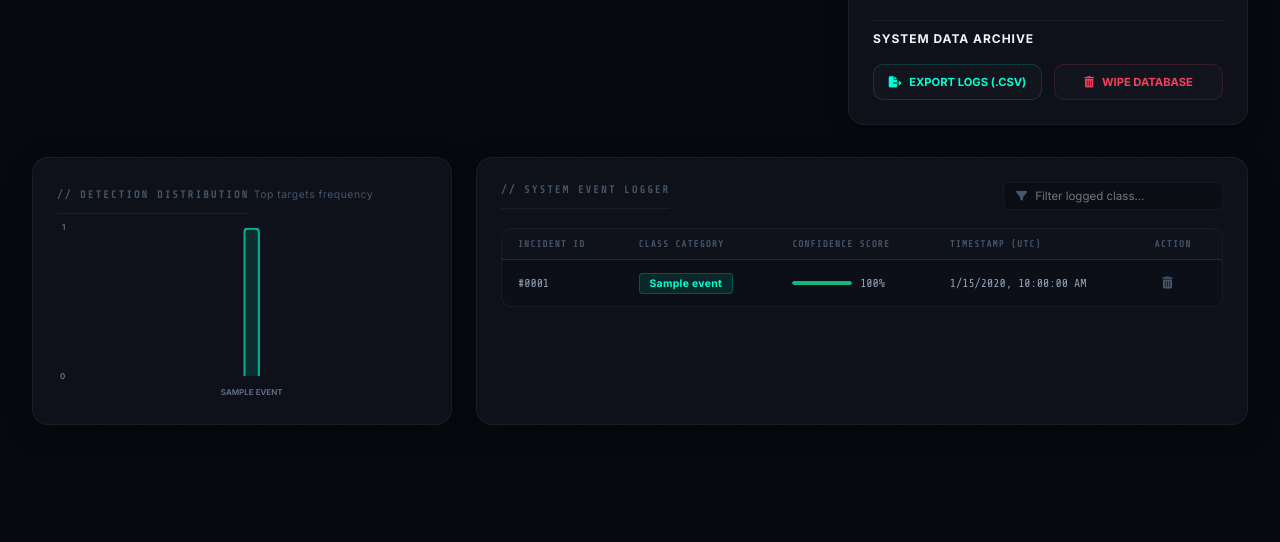
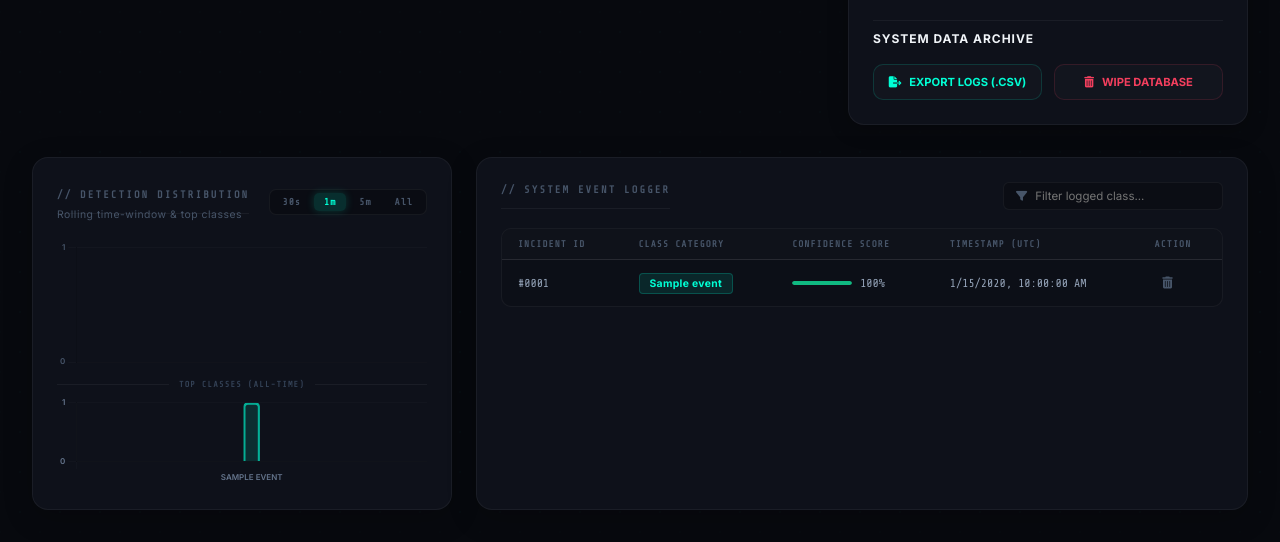
Before and after one commit to deepesh07-max/Camspy, a FastAPI app: page / in a window 1280 px wide. Shown: the part 1308-1850 px from the top of the page. Before the commit the page ends 1733 px from the top, so only its background shows below. Run offline with FastAPI, Linux system fonts and the light colour scheme; tables that the repository leaves empty hold one stand-in row (values such as "Sample post").

Commit message:
feat: add rolling time-window timeline chart to detection distribution panel

```diff
--- a/static/css/style.css
+++ b/static/css/style.css
@@ -1346,9 +1346,71 @@ body {
 }
 
 .chart-container {
-    height: 180px;
+    height: 180px; /* overridden per-instance via inline style */
     position: relative;
 }
+
+/* ── Rolling-window chart tab pills ─────────────────────── */
+.chart-tabs {
+    display: flex;
+    gap: 3px;
+    background: rgba(0, 0, 0, 0.25);
+    border: 1px solid var(--border-glass);
+    border-radius: 7px;
+    padding: 3px;
+}
+
+.chart-tab {
+    background: transparent;
+    border: none;
+    color: #475569;
+    font-family: var(--font-mono);
+    font-size: 0.6rem;
+    font-weight: 700;
+    letter-spacing: 0.1em;
+    padding: 4px 10px;
+    border-radius: 5px;
+    cursor: pointer;
+    transition: background 0.2s ease, color 0.2s ease;
+    white-space: nowrap;
+}
+
+.chart-tab:hover {
+    background: rgba(0, 255, 213, 0.08);
+    color: var(--cyan);
+}
+
+.chart-tab.active {
+    background: rgba(0, 255, 213, 0.14);
+    color: var(--cyan);
+    box-shadow: 0 0 8px rgba(0, 255, 213, 0.18);
+}
+
+/* ── Divider between the two charts ─────────────────────── */
+.chart-section-divider {
+    display: flex;
+    align-items: center;
+    gap: 10px;
+    margin: 10px 0 6px;
+}
+
+.chart-section-divider::before,
+.chart-section-divider::after {
+    content: "";
+    flex: 1;
+    height: 1px;
+    background: var(--border-glass);
+}
+
+.chart-sub-label {
+    font-family: var(--font-mono);
+    font-size: 0.52rem;
+    font-weight: 700;
+    color: #334155;
+    letter-spacing: 0.15em;
+    white-space: nowrap;
+}
+
 
 /* Event log table details */
 .table-scroll-wrapper {
--- a/static/js/app.js
+++ b/static/js/app.js
@@ -161,6 +161,9 @@ document.addEventListener("DOMContentLoaded", () => {
         prevSet:        new Set(),
 
         chart:          null,
+        timelineChart:  null,
+        detectionBuffer: [],   // [{ts: ms, label: str}]  – live rolling store
+        activeWindow:   60,    // seconds (0 = all-time)
         logs:           [],
     };
 
@@ -386,9 +389,119 @@ document.addEventListener("DOMContentLoaded", () => {
         const freq = {};
         logs.forEach(l => { const k = l.label.toUpperCase(); freq[k] = (freq[k]||0)+1; });
         const sorted = Object.entries(freq).sort((a,b) => b[1]-a[1]).slice(0,8);
-        state.chart.data.labels             = sorted.map(x => x[0]);
+        state.chart.data.labels            = sorted.map(x => x[0]);
         state.chart.data.datasets[0].data  = sorted.map(x => x[1]);
         state.chart.update();
+    }
+
+    /* -------------------------------------------------------
+       ROLLING TIME-WINDOW CHART
+     ------------------------------------------------------- */
+    function initTimelineChart() {
+        const c = $("timeline-chart");
+        if (!c) return;
+        state.timelineChart = new Chart(c, {
+            type: "line",
+            data: {
+                labels: [],
+                datasets: [{
+                    label: "Detections",
+                    data: [],
+                    borderColor: "rgba(0, 255, 213, 0.85)",
+                    backgroundColor: "rgba(0, 255, 213, 0.07)",
+                    borderWidth: 1.8,
+                    fill: true,
+                    tension: 0.45,
+                    pointRadius: 3,
+                    pointHoverRadius: 5,
+                    pointBackgroundColor: "rgba(0, 255, 213, 0.9)",
+                    pointBorderWidth: 0,
+                    pointHoverBackgroundColor: "#fff"
+                }]
+            },
+            options: {
+                responsive: true,
+                maintainAspectRatio: false,
+                animation: { duration: 250, easing: "easeOutQuart" },
+                plugins: {
+                    legend: { display: false },
+                    tooltip: {
+                        backgroundColor: "#0e111a",
+                        titleFont: { family: "Inter", size: 9, weight: "700" },
+                        bodyFont:  { family: "Inter", size: 9 },
+                        borderColor: "rgba(0, 255, 213, 0.3)",
+                        borderWidth: 1,
+                        callbacks: {
+                            label: ctx => ` ${ctx.parsed.y} detection${ctx.parsed.y !== 1 ? "s" : ""}`
+                        }
+                    }
+                },
+                scales: {
+                    x: {
+                        grid: { color: "rgba(255,255,255,0.025)" },
+                        ticks: {
+                            color: "#475569",
+                            font: { family: "Inter", size: 8, weight: "600" },
+                            maxRotation: 0
+                        }
+                    },
+                    y: {
+                        grid: { color: "rgba(255,255,255,0.025)" },
+                        beginAtZero: true,
+                        min: 0,
+                        ticks: {
+                            color: "#475569",
+                            font: { family: "Inter", size: 8, weight: "600" },
+                            stepSize: 1,
+                            precision: 0
+                        }
+                    }
+                }
+            }
+        });
+    }
+
+    function refreshTimelineChart() {
+        if (!state.timelineChart) return;
+        const now       = Date.now();
+        const windowSec = state.activeWindow;
+        const windowMs  = windowSec === 0 ? Infinity : windowSec * 1000;
+
+        // Choose bucket granularity based on selected window
+        let bucketSec, numBuckets;
+        if (windowSec === 0) {
+            // All-time: 10 dynamic buckets across the full span
+            numBuckets = 10;
+            const oldest  = state.detectionBuffer.length > 0 ? state.detectionBuffer[0].ts : now;
+            const spanSec = Math.max(60, (now - oldest) / 1000);
+            bucketSec = Math.ceil(spanSec / numBuckets);
+        } else if (windowSec <= 30)  { bucketSec = 5;  numBuckets = 6;  }
+        else if (windowSec <= 60)   { bucketSec = 5;  numBuckets = 12; }
+        else                         { bucketSec = 20; numBuckets = 15; }
+
+        // Purge entries outside the finite window (keep a tiny buffer for smooth edges)
+        if (windowMs !== Infinity) {
+            const cutoff = now - windowMs - bucketSec * 1000;
+            state.detectionBuffer = state.detectionBuffer.filter(d => d.ts >= cutoff);
+        }
+
+        // Build bucket counts and labels (newest bucket = rightmost = "now")
+        const buckets = new Array(numBuckets).fill(0);
+        const labels  = [];
+        for (let i = 0; i < numBuckets; i++) {
+            const secAgo = (numBuckets - 1 - i) * bucketSec;
+            labels.push(secAgo === 0 ? "now" : `-${secAgo}s`);
+        }
+
+        state.detectionBuffer.forEach(d => {
+            const ageSec     = (now - d.ts) / 1000;
+            const bucketIdx  = numBuckets - 1 - Math.floor(ageSec / bucketSec);
+            if (bucketIdx >= 0 && bucketIdx < numBuckets) buckets[bucketIdx]++;
+        });
+
+        state.timelineChart.data.labels            = labels;
+        state.timelineChart.data.datasets[0].data  = buckets;
+        state.timelineChart.update("none"); // skip animation for smooth rolling feel
     }
 
     /* -------------------------------------------------------
@@ -685,6 +798,10 @@ document.addEventListener("DOMContentLoaded", () => {
             beep();
 
             const now = Date.now();
+            // Push every hit into the rolling detection buffer (for the timeline chart)
+            hits.forEach(h => { state.detectionBuffer.push({ ts: now, label: h.class }); });
+            refreshTimelineChart();
+
             hits.forEach(h => {
                 const last = state.lastLogged.get(h.class) || 0;
                 if (now - last > state.cooldown || !state.prevSet.has(h.class)) {
@@ -918,10 +1035,24 @@ document.addEventListener("DOMContentLoaded", () => {
      ------------------------------------------------------- */
     async function init() {
         initChart();
+        initTimelineChart();
         renderFilters();
         updateAlarmTargetDiag();
         await loadLogs();
         await populateCamList();
+
+        // Wire up time-window tab buttons
+        document.querySelectorAll(".chart-tab").forEach(btn => {
+            btn.addEventListener("click", () => {
+                document.querySelectorAll(".chart-tab").forEach(b => b.classList.remove("active"));
+                btn.classList.add("active");
+                state.activeWindow = parseInt(btn.dataset.window, 10);
+                refreshTimelineChart();
+            });
+        });
+
+        // Rolling 2-second tick — makes the chart scroll forward even with no new events
+        setInterval(refreshTimelineChart, 2000);
 
         showLoading("INITIALIZING NEURAL NET", "Fetching COCO-SSD weights from node...");
 
--- a/templates/index.html
+++ b/templates/index.html
@@ -361,11 +361,28 @@
 <section class="bottom-analytics">
     <!-- Chart Card -->
     <div class="analytics-card chart-card">
-        <div class="card-header-row">
-            <span class="card-title">// DETECTION DISTRIBUTION</span>
-            <span class="card-sub-title">Top targets frequency</span>
+        <div class="card-header-row flex-between">
+            <div>
+                <span class="card-title">// DETECTION DISTRIBUTION</span>
+                <span class="card-sub-title">Rolling time-window &amp; top classes</span>
+            </div>
+            <div class="chart-tabs" id="chart-tabs">
+                <button class="chart-tab" data-window="30">30s</button>
+                <button class="chart-tab active" data-window="60">1m</button>
+                <button class="chart-tab" data-window="300">5m</button>
+                <button class="chart-tab" data-window="0">All</button>
+            </div>
         </div>
-        <div class="chart-container">
+        <!-- Rolling time-window line chart -->
+        <div class="chart-container" style="height:130px; margin-bottom:0;">
+            <canvas id="timeline-chart"></canvas>
+        </div>
+        <!-- Sub-header for bar chart -->
+        <div class="chart-section-divider">
+            <span class="chart-sub-label">TOP CLASSES (ALL-TIME)</span>
+        </div>
+        <!-- All-time frequency bar chart -->
+        <div class="chart-container" style="height:90px;">
             <canvas id="analytics-chart"></canvas>
         </div>
     </div>
```
